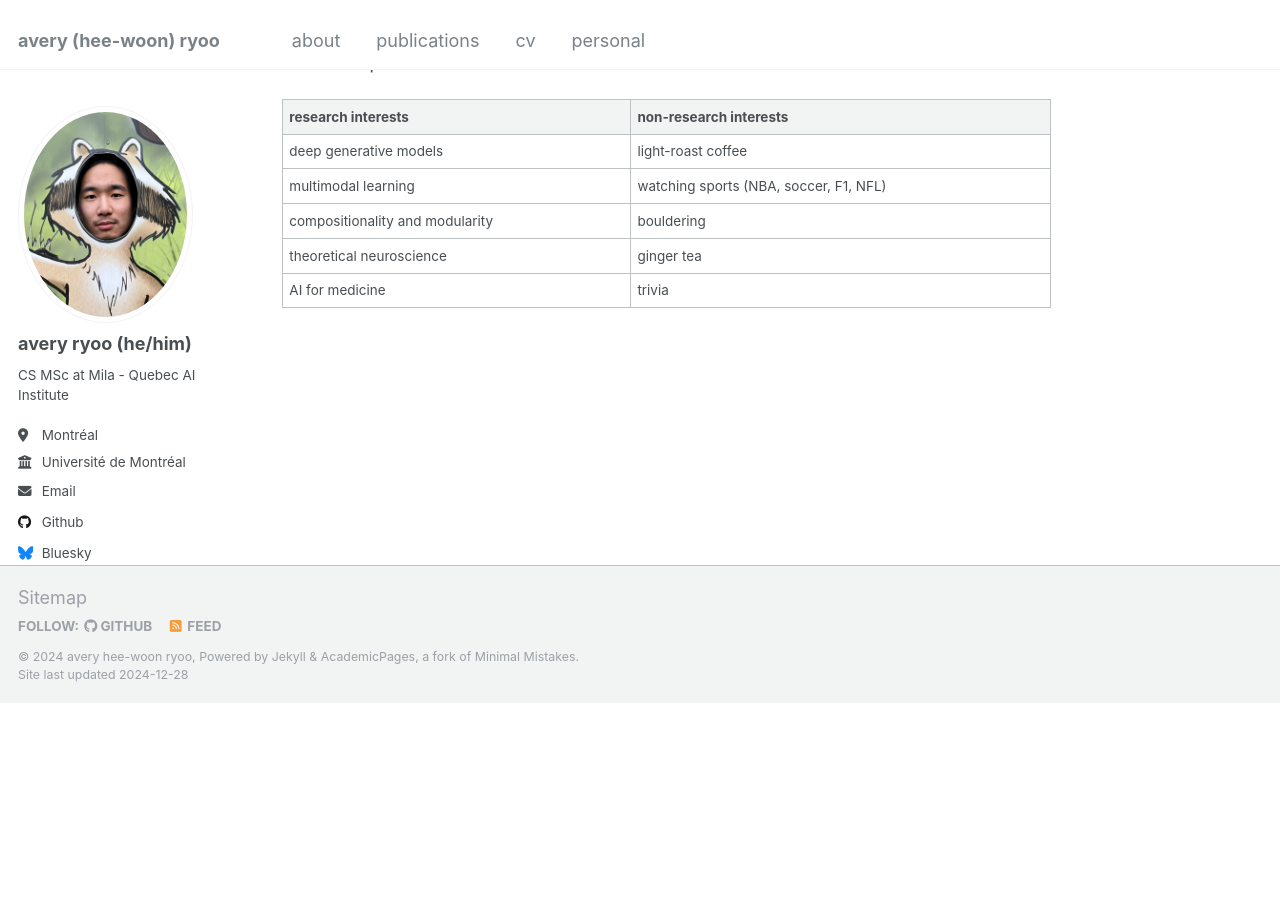
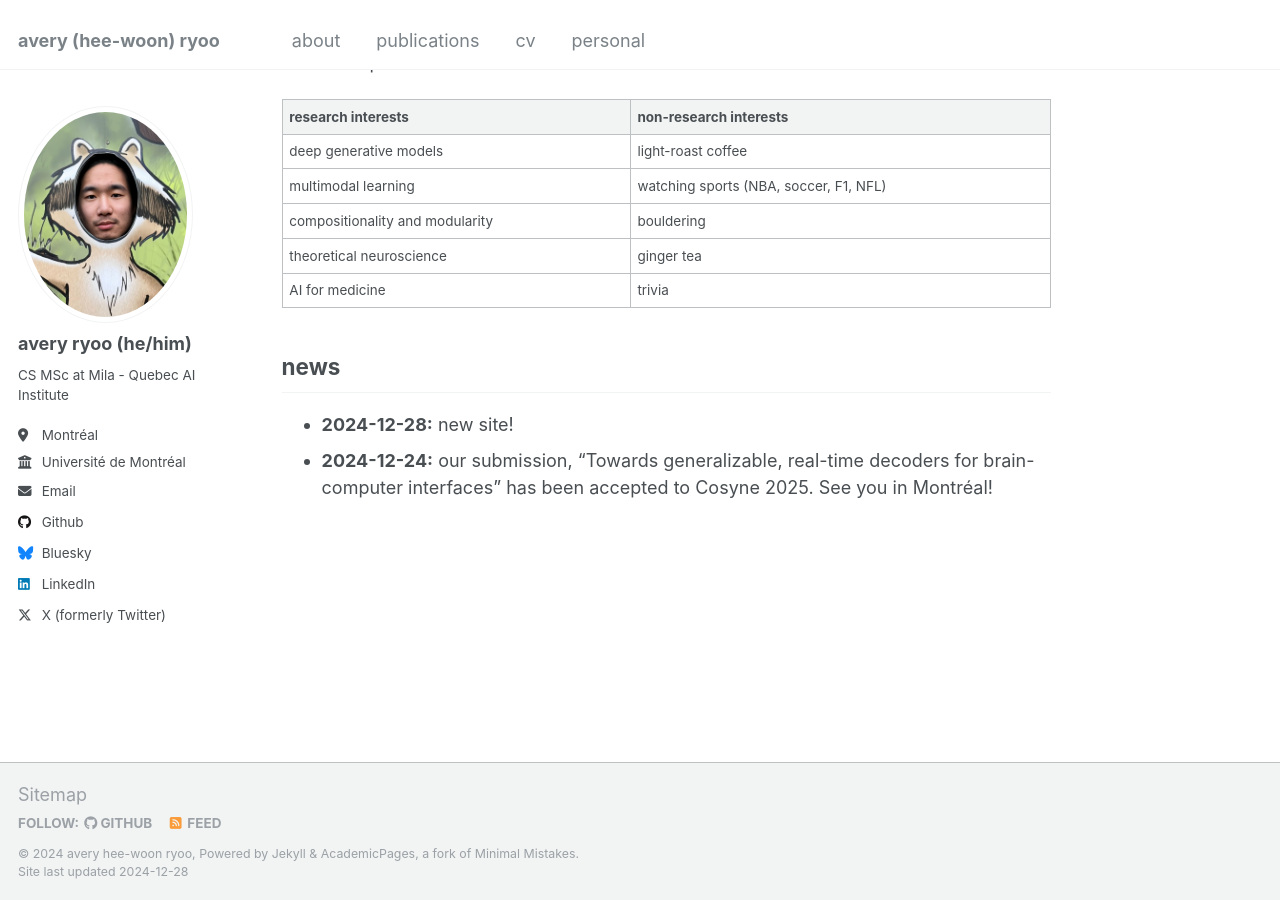
Before and after one commit to averyryoo/averyryoo.github.io, a Jekyll site: the page built from _pages/about.md, in a window 1280 px wide and 900 px high, scrolled down 537 px. Built offline with Jekyll 4.4.1, drawn with Linux system fonts in a browser that asks for light colours; before the commit the page ends 1240 px from its top, so only the background shows below that.

Commit message:
added news

```diff
--- a/_pages/about.md
+++ b/_pages/about.md
@@ -39,6 +39,10 @@
 | AI for medicine                | trivia        |
 
 
+## news
+
+* **2024-12-28:** new site!
+* **2024-12-24:** our submission, "Towards generalizable, real-time decoders for brain-computer interfaces" has been accepted to Cosyne 2025. See you in Montréal!
 <!--
 Outside of research, I am passionate about travel, coffee, professional sports (NBA, soccer, F1), bouldering, and spicy food. -->
 
```
Also changed, not shown: 5 other files.
